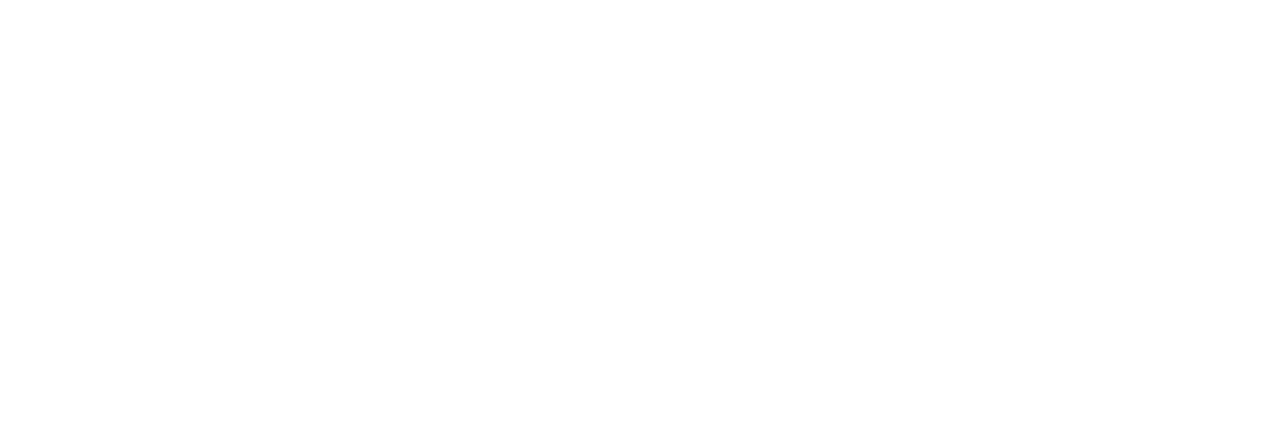
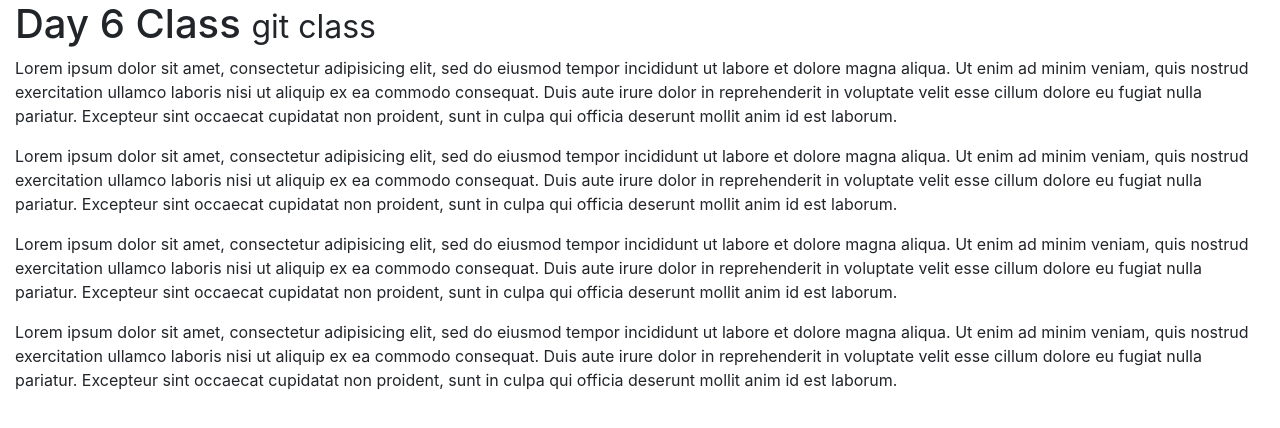
Before and after one commit to aalabi/class1901wkend, a plain HTML site: page index.html in a window 1280 px wide. Drawn offline with nearby package versions, Linux system fonts and the light colour scheme.

Commit message:
index now has 4 paragraph and added content to contact us

```diff
--- a/index.html
+++ b/index.html
@@ -2,8 +2,50 @@
 <html>
 <head>
 	<title></title>
+	<link rel="stylesheet" href="https://stackpath.bootstrapcdn.com/bootstrap/4.3.1/css/bootstrap.min.css" integrity="sha384-ggOyR0iXCbMQv3Xipma34MD+dH/1fQ784/j6cY/iJTQUOhcWr7x9JvoRxT2MZw1T" crossorigin="anonymous">
 </head>
 <body>
+	<div class="container-fluid">
+		<h1>Day 6 Class <small>git class</small></h1>
 
+		<p>
+			Lorem ipsum dolor sit amet, consectetur adipisicing elit, sed do eiusmod
+			tempor incididunt ut labore et dolore magna aliqua. Ut enim ad minim veniam,
+			quis nostrud exercitation ullamco laboris nisi ut aliquip ex ea commodo
+			consequat. Duis aute irure dolor in reprehenderit in voluptate velit esse
+			cillum dolore eu fugiat nulla pariatur. Excepteur sint occaecat cupidatat non
+			proident, sunt in culpa qui officia deserunt mollit anim id est laborum.
+		</p>
+
+		<p>
+			Lorem ipsum dolor sit amet, consectetur adipisicing elit, sed do eiusmod
+			tempor incididunt ut labore et dolore magna aliqua. Ut enim ad minim veniam,
+			quis nostrud exercitation ullamco laboris nisi ut aliquip ex ea commodo
+			consequat. Duis aute irure dolor in reprehenderit in voluptate velit esse
+			cillum dolore eu fugiat nulla pariatur. Excepteur sint occaecat cupidatat non
+			proident, sunt in culpa qui officia deserunt mollit anim id est laborum.
+		</p>
+
+		<p>
+			Lorem ipsum dolor sit amet, consectetur adipisicing elit, sed do eiusmod
+			tempor incididunt ut labore et dolore magna aliqua. Ut enim ad minim veniam,
+			quis nostrud exercitation ullamco laboris nisi ut aliquip ex ea commodo
+			consequat. Duis aute irure dolor in reprehenderit in voluptate velit esse
+			cillum dolore eu fugiat nulla pariatur. Excepteur sint occaecat cupidatat non
+			proident, sunt in culpa qui officia deserunt mollit anim id est laborum.
+		</p>
+
+		<p>
+			Lorem ipsum dolor sit amet, consectetur adipisicing elit, sed do eiusmod
+			tempor incididunt ut labore et dolore magna aliqua. Ut enim ad minim veniam,
+			quis nostrud exercitation ullamco laboris nisi ut aliquip ex ea commodo
+			consequat. Duis aute irure dolor in reprehenderit in voluptate velit esse
+			cillum dolore eu fugiat nulla pariatur. Excepteur sint occaecat cupidatat non
+			proident, sunt in culpa qui officia deserunt mollit anim id est laborum.
+		</p>
+	</div>
+<script src="https://code.jquery.com/jquery-3.3.1.slim.min.js" integrity="sha384-q8i/X+965DzO0rT7abK41JStQIAqVgRVzpbzo5smXKp4YfRvH+8abtTE1Pi6jizo" crossorigin="anonymous"></script>
+<script src="https://cdnjs.cloudflare.com/ajax/libs/popper.js/1.14.7/umd/popper.min.js" integrity="sha384-UO2eT0CpHqdSJQ6hJty5KVphtPhzWj9WO1clHTMGa3JDZwrnQq4sF86dIHNDz0W1" crossorigin="anonymous"></script>
+<script src="https://stackpath.bootstrapcdn.com/bootstrap/4.3.1/js/bootstrap.min.js" integrity="sha384-JjSmVgyd0p3pXB1rRibZUAYoIIy6OrQ6VrjIEaFf/nJGzIxFDsf4x0xIM+B07jRM" crossorigin="anonymous"></script>
 </body>
 </html>
```
Also changed, not shown: contact.html (+33 -0 lines).
